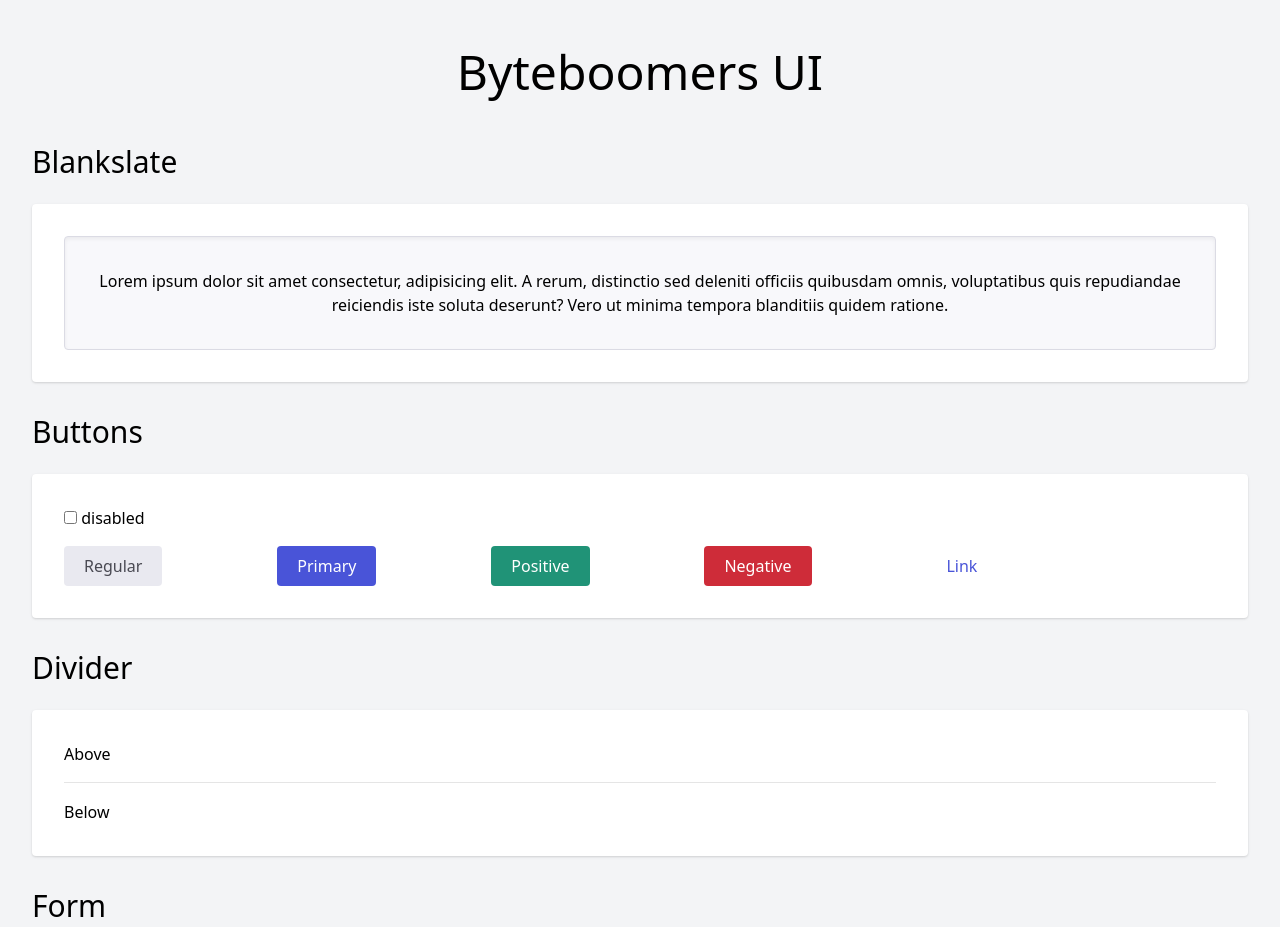
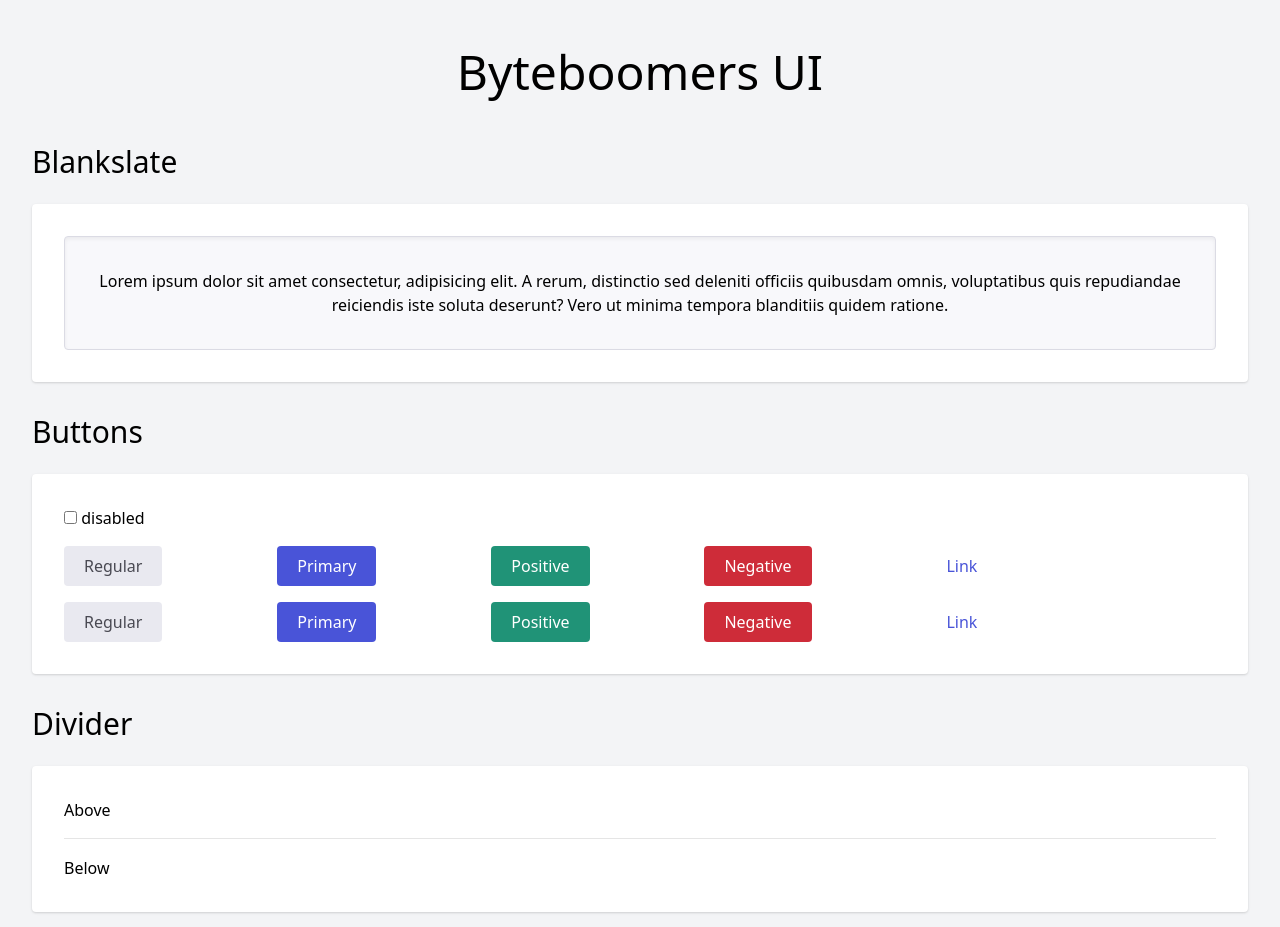
Before and after one commit to byteboomers/byteboomers-ui, a website: page index.html in a window 1280 px wide. Shown: the top 927 px of the page. Drawn offline with nearby package versions, Linux system fonts and the light colour scheme.

```diff
--- a/components.css
+++ b/components.css
@@ -74,6 +74,7 @@
 .button:focus {
   background: var(--color-gray-400);
   color: var(--color-gray-1500);
+  text-decoration: none;
 }
 
 .button--primary {
@@ -398,6 +399,48 @@
   text-decoration: underline;
 }
 
+/* Links */
+
+.link,
+a {
+  border-color: var(--color-indigo-500);
+  color: var(--color-indigo-500);
+  text-decoration: none;
+}
+
+.link:hover,
+a:hover {
+  border-color: var(--color-indigo-600);
+  color: var(--color-indigo-600);
+  text-decoration: underline;
+}
+
+.link--muted {
+  border-color: var(--color-gray-300);
+  color: var(--color-gray-1300);
+}
+
+.link--muted:hover {
+  border-color: var(--color-gray-900);
+  color: var(--color-gray-1400);
+}
+
+.link--inverted,
+.link--inverted:hover {
+  border-color: var(--color-white);
+  color: var(--color-white);
+}
+
+.link--understroke {
+  padding-bottom: 0.15rem;
+  border-bottom-width: 2px;
+  border-bottom-style: solid;
+}
+
+.link--understroke:hover {
+  text-decoration: none;
+}
+
 /* Loader */
 
 .loader {
@@ -474,48 +517,6 @@
   width: auto !important;
 }
 
-/* Links */
-
-.link,
-a {
-  border-color: var(--color-indigo-500);
-  color: var(--color-indigo-500);
-  text-decoration: none;
-}
-
-.link:hover,
-a:hover {
-  border-color: var(--color-indigo-600);
-  color: var(--color-indigo-600);
-  text-decoration: underline;
-}
-
-.link--muted {
-  border-color: var(--color-gray-300);
-  color: var(--color-gray-1300);
-}
-
-.link--muted:hover {
-  border-color: var(--color-gray-900);
-  color: var(--color-gray-1400);
-}
-
-.link--inverted,
-.link--inverted:hover {
-  border-color: var(--color-white);
-  color: var(--color-white);
-}
-
-.link--understroke {
-  padding-bottom: 0.15rem;
-  border-bottom-width: 2px;
-  border-bottom-style: solid;
-}
-
-.link--understroke:hover {
-  text-decoration: none;
-}
-
 /* Notification */
 
 .notification {
--- a/index.html
+++ b/index.html
@@ -67,6 +67,35 @@
             >
               Inverted
             </button>
+          </div>
+          <div class="flex justify-between mt-4">
+            <a href="#" class="button" :disabled="buttons.disabled">
+              Regular
+            </a>
+            <a href="#" class="button button--primary" :disabled="buttons.disabled">
+              Primary
+            </a>
+            <a href="#"
+              class="button button--positive"
+              :disabled="buttons.disabled"
+            >
+              Positive
+            </button>
+            <a href="#"
+              class="button button--negative"
+              :disabled="buttons.disabled"
+            >
+              Negative
+            </button>
+            <a href="#" class="button button--link" :disabled="buttons.disabled">
+              Link
+            </a>
+            <a href="#"
+              class="button button--link-inverted"
+              :disabled="buttons.disabled"
+            >
+              Inverted
+            </a>
           </div>
         </section>
         <h2 class="text-3xl mt-8 mb-6">Divider</h2>
```
Also changed, not shown: CHANGELOG.md.
